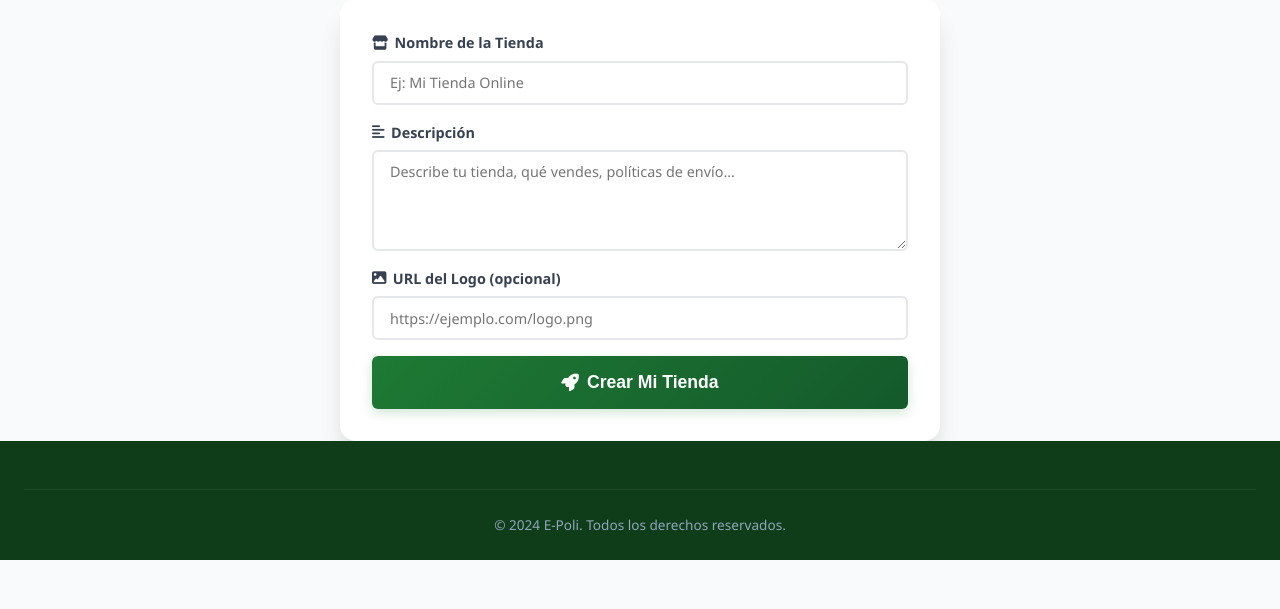
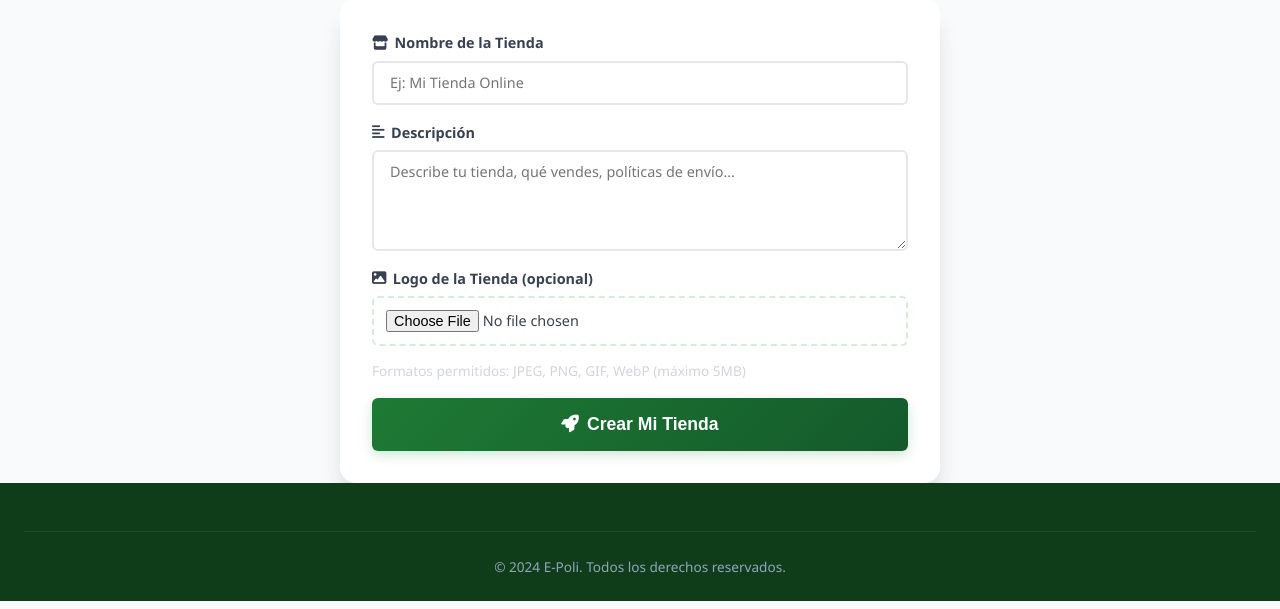
Before and after one commit to Jeison1237/e-poliMarketplace, a Spring Boot app: page /sellers/become-seller in a window 1280 px wide. Shown: the part 191-800 px from the top of the page. Run offline with Spring Boot 4, Linux system fonts and the light colour scheme; a user stored in the database is signed in; some of the project's set-up classes (security, data sources, template engines, error pages and the like) are left out, and stand-ins take their place.

Commit message:
Fix: Add file upload support for store logo in become-seller page

```diff
--- a/src/main/java/com/marketplace/controller/SellerController.java
+++ b/src/main/java/com/marketplace/controller/SellerController.java
@@ -2,6 +2,7 @@ package com.marketplace.controller;
 
 import com.marketplace.model.Product;
 import com.marketplace.model.Seller;
+import com.marketplace.service.ImageService;
 import com.marketplace.service.ProductService;
 import com.marketplace.service.SellerService;
 import com.marketplace.service.UserService;
@@ -10,8 +11,10 @@ import org.springframework.security.core.Authentication;
 import org.springframework.stereotype.Controller;
 import org.springframework.ui.Model;
 import org.springframework.web.bind.annotation.*;
+import org.springframework.web.multipart.MultipartFile;
 import org.springframework.web.servlet.mvc.support.RedirectAttributes;
 
+import java.io.IOException;
 import java.util.List;
 
 @Controller
@@ -26,6 +29,9 @@ public class SellerController {
 
     @Autowired
     private ProductService productService;
+
+    @Autowired
+    private ImageService imageService;
 
     @GetMapping
     public String listSellers(Model model) {
@@ -65,18 +71,38 @@ public class SellerController {
 
     @PostMapping("/become-seller")
     public String becomeSeller(@ModelAttribute Seller seller,
+                               @RequestParam(value = "logoFile", required = false) MultipartFile logoFile,
                                Authentication authentication,
                                RedirectAttributes redirectAttributes) {
         if (authentication == null) {
             return "redirect:/login";
         }
+        try {
             userService.findByUsername(authentication.getName()).ifPresent(user -> {
                 seller.setUser(user);
                 user.setRole(com.marketplace.model.User.Role.SELLER);
                 userService.update(user);
+
+                // Handle logo file upload
+                if (logoFile != null && !logoFile.isEmpty()) {
+                    try {
+                        String logoPath = imageService.saveImage(logoFile);
+                        seller.setLogoUrl(logoPath);
+                    } catch (IOException e) {
+                        redirectAttributes.addFlashAttribute("error", "Error al subir el logo: " + e.getMessage());
+                        return;
+                    } catch (IllegalArgumentException e) {
+                        redirectAttributes.addFlashAttribute("error", "Archivo inválido: " + e.getMessage());
+                        return;
+                    }
+                }
+
                 sellerService.createSeller(seller);
             });
             redirectAttributes.addFlashAttribute("success", "¡Tu tienda ha sido creada exitosamente!");
+        } catch (Exception e) {
+            redirectAttributes.addFlashAttribute("error", "Error al crear la tienda: " + e.getMessage());
+        }
         return "redirect:/sellers/dashboard";
     }
 }
--- a/src/main/resources/templates/become-seller.html
+++ b/src/main/resources/templates/become-seller.html
@@ -29,7 +29,7 @@
     </div>
 
     <div class="auth-card" style="max-width: 600px; margin: 0 auto;">
-        <form th:action="@{/sellers/become-seller}" method="post" th:object="${seller}" class="auth-form">
+        <form th:action="@{/sellers/become-seller}" method="post" th:object="${seller}" class="auth-form" enctype="multipart/form-data">
             <div class="form-group">
                 <label for="storeName"><i class="fas fa-store"></i> Nombre de la Tienda</label>
                 <input type="text" id="storeName" th:field="*{storeName}" class="form-control"
@@ -41,9 +41,20 @@
                           placeholder="Describe tu tienda, qué vendes, políticas de envío..."></textarea>
             </div>
             <div class="form-group">
-                <label for="logoUrl"><i class="fas fa-image"></i> URL del Logo (opcional)</label>
-                <input type="url" id="logoUrl" th:field="*{logoUrl}" class="form-control"
-                       placeholder="https://ejemplo.com/logo.png">
+                <label for="logoFile"><i class="fas fa-image"></i> Logo de la Tienda (opcional)</label>
+                <div class="image-upload-container">
+                    <input type="file" id="logoFile" name="logoFile" class="form-control image-input"
+                           accept="image/jpeg,image/png,image/gif,image/webp">
+                    <small class="form-text text-muted">Formatos permitidos: JPEG, PNG, GIF, WebP (máximo 5MB)</small>
+                </div>
+
+                <div id="imagePreviewContainer" class="image-preview-container" style="display: none; margin-top: 15px;">
+                    <p><strong>Vista previa:</strong></p>
+                    <img id="imagePreview" src="" alt="Preview" style="max-width: 200px; max-height: 200px; border-radius: 5px; border: 1px solid #ddd;">
+                    <button type="button" class="btn btn-sm btn-outline" onclick="clearImageUpload()" style="margin-top: 10px;">
+                        <i class="fas fa-times"></i> Limpiar
+                    </button>
+                </div>
             </div>
             <button type="submit" class="btn btn-primary btn-lg btn-block">
                 <i class="fas fa-rocket"></i> Crear Mi Tienda
@@ -62,5 +73,42 @@
 </footer>
 
 <script th:src="@{/js/main.js}"></script>
+<script>
+    // Image preview functionality
+    document.getElementById('logoFile').addEventListener('change', function(e) {
+        const file = e.target.files[0];
+        if (file) {
+            // Validate file type
+            const allowedTypes = ['image/jpeg', 'image/png', 'image/gif', 'image/webp'];
+            if (!allowedTypes.includes(file.type)) {
+                alert('Tipo de archivo no permitido. Solo se aceptan: JPEG, PNG, GIF, WebP');
+                e.target.value = '';
+                document.getElementById('imagePreviewContainer').style.display = 'none';
+                return;
+            }
+
+            // Validate file size (5MB = 5242880 bytes)
+            if (file.size > 5242880) {
+                alert('El archivo es muy grande. El tamaño máximo es 5MB');
+                e.target.value = '';
+                document.getElementById('imagePreviewContainer').style.display = 'none';
+                return;
+            }
+
+            // Show preview
+            const reader = new FileReader();
+            reader.onload = function(event) {
+                document.getElementById('imagePreview').src = event.target.result;
+                document.getElementById('imagePreviewContainer').style.display = 'block';
+            };
+            reader.readAsDataURL(file);
+        }
+    });
+
+    function clearImageUpload() {
+        document.getElementById('logoFile').value = '';
+        document.getElementById('imagePreviewContainer').style.display = 'none';
+    }
+</script>
 </body>
 </html>
```
Lines whose indentation alone changed are shown as unchanged.
